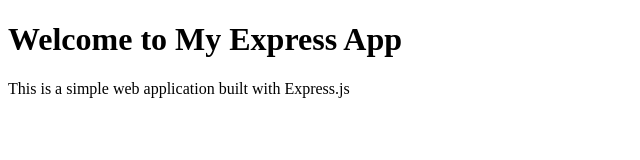
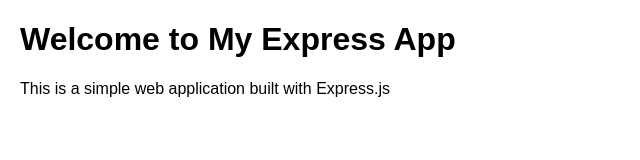
Before and after one commit to joystackinfo/myexpressapp, a website: page public/index.html in a window 1280 px wide. Shown: the whole page, without its empty margins (0-640 px from the left). Drawn offline with Linux system fonts and the light colour scheme.

Commit message:
added style

```diff
--- a/public/index.html
+++ b/public/index.html
@@ -6,6 +6,12 @@
     <meta name="viewport" content="width=device-width, initial-scale=1.0">
 </head>
 <body>
+    <style>
+        body {
+            font-family: Arial, sans-serif;
+            margin: 20px;
+        }
+    </style>
     <h1>Welcome to My Express App</h1>
     <p>This is a simple web application built with Express.js</p>
 </body>
```
Also changed, not shown: public/about.html (+7 -3 lines).
